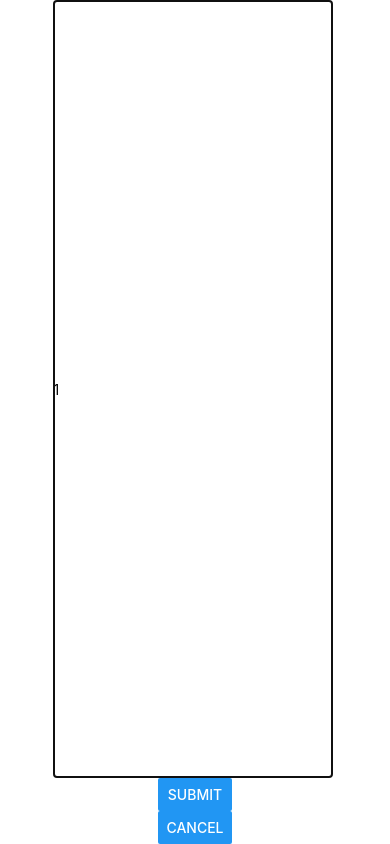
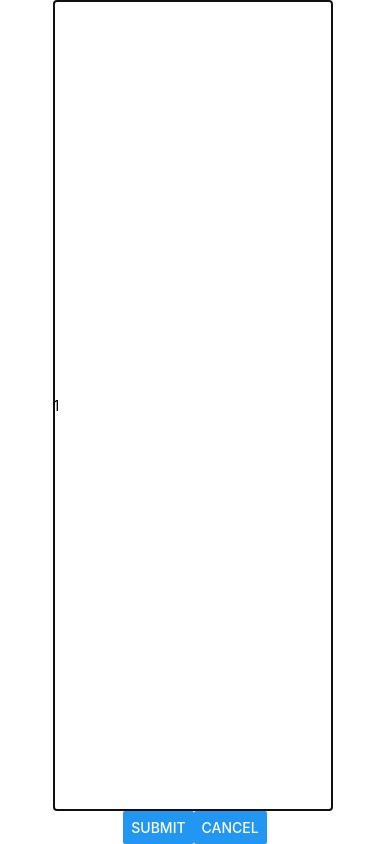
Before and after one commit to BKazimy/NotifierApp, a React Native app: screen / in a window 390 px wide. Built offline with nearby package versions, Linux system fonts and the light colour scheme.

Commit message:
Oct 29, 2024, 10:07 PM

```diff
--- a/components/todoInput.js
+++ b/components/todoInput.js
@@ -26,9 +26,8 @@ function TodoInput(props) {
                     value={enteredTodoText.toString()}
                 />
 
-                <View
-                    // style={styles.buttons}
-                >
+                <View style={styles.buttonContainer}>
+
                     <Button
                         title='Submit'
                         onPress={addTodoHandler}
@@ -69,8 +68,6 @@ const styles = StyleSheet.create({
 
   buttonContainer: {
     flexDirection: 'row',
-    justifyContent: 'space-between',
-    alignItems: 'center',
   },
 
 })
```
